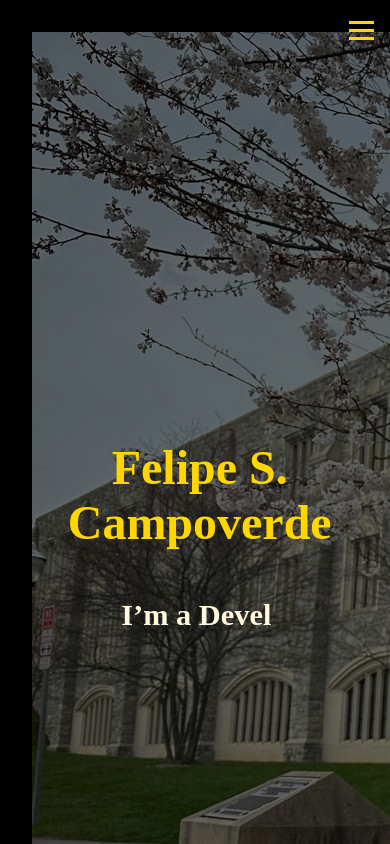
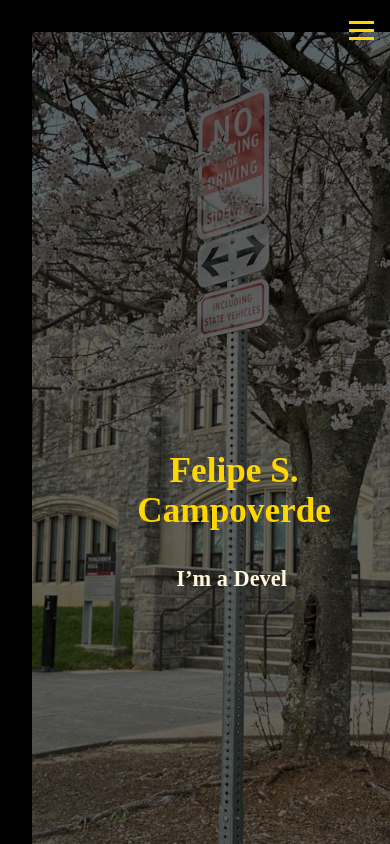
Before and after one commit to fcampoverdeg/MyPortfolio, a React (Create React App) app in the folder frontend/: page / in a window 390 px wide. Built offline with nearby package versions, Linux system fonts and the light colour scheme; no server answers; a web font is replaced by a local one.

Commit message:
fixing merges

```diff
--- a/frontend/src/components/Home.css
+++ b/frontend/src/components/Home.css
@@ -2,12 +2,13 @@
 
 .home-container {
   height: 100vh;
-  width: 100%;
+  width: 100vw;
   background-image: url("../images/cover.jpg"); /* update path if needed */
   background-size: cover 100%;
   background-position: cover;
   background-repeat: no-repeat;
   position: relative;
+
   display: flex;
   align-items: center;
   justify-content: center;
@@ -49,6 +50,15 @@
   font-size: 1.9rem;
   margin-top: 0rem;;
   font-family: 'Playfair Display', cursive;
+
+
+  /* NEW: prevent layout shift */
+  min-height: 2.2em;          /* Reserve space for 1-2 lines */
+  width: 100%;
+  max-width: 80vw;            /* Prevent overflow on mobile */
+  white-space: nowrap;        /* Prevent wrapping during typing */
+  overflow: hidden;           /* Hide overflow text */
+  text-overflow: ellipsis;    /* Optional: add ... if overflowing */
 }
 
 .blinking-cursor {
@@ -59,3 +69,26 @@
   0%, 100% { opacity: 1; }
   50% { opacity: 0; }
 }
+
+/* ========== Phone Preview ========== */
+/* Tweak home-content positioning on smaller screens */
+@media screen and (max-width: 768px) {
+
+  .home-container {
+    background-size: cover;
+    background-position: center;
+  }
+
+  .home-content {
+    width: cover;
+    font-size: 90%;
+  }
+
+  .home-title {
+    font-size: 2.2rem;
+  }
+
+  .home-subtitle {
+    font-size: 1.4rem;
+  }
+}
--- a/frontend/src/components/Navbar.css
+++ b/frontend/src/components/Navbar.css
@@ -21,24 +21,6 @@
   flex-direction: column;
   align-items: center;
   justify-content: center;
-}
-
-/* Sidebar hidden on mobile unless active */
-@media screen and (max-width: 768px) {
-  .profile {
-    transform: translateX(-100%);
-  }
-
-  .profile.active {
-    transform: translateX(0);
-  }
-}
-
-/* Full nav on desktop */
-@media screen and (min-width: 769px) {
-  .profile {
-    transform: translateX(0);
-  }
 }
 
 /* ======== Profile Picture ======== */
@@ -214,7 +196,7 @@
   transition: all 0.4s ease-in-out;
 }
 
-/* ========== Animation When Active ========== */
+/* ========== Phone Preview ========== */
 .mobile-nav-toggle.is-active .bar:nth-child(1) {
   transform: translateY(8px) rotate(45deg);
 }
@@ -225,6 +207,32 @@
 
 .mobile-nav-toggle.is-active .bar:nth-child(3) {
   transform: translateY(-8px) rotate(-45deg);
+}
+
+/* Sidebar hidden on mobile unless active */
+@media screen and (max-width: 768px) {
+  .profile {
+    transform: translateX(-100%);
+  }
+
+  .profile.active {
+    transform: translateX(0);
+    width: 150px;
+  }
+}
+
+/* Full nav on desktop */
+@media screen and (min-width: 769px) {
+  .profile {
+    transform: translateX(0);
+  }
+}
+
+@media screen and (max-width: 769px) {
+.profile-image {
+  width: 110px;
+  height: 110px;
+  border-radius: 50%;}
 }
 
 /* Show hamburger only on small screens */
@@ -240,3 +248,10 @@
     padding-left: 250px;
   }
 }
+
+@media screen and (max-width: 768px) {
+  .nav-menu {
+    padding: 0;
+    margin: 0;
+  }
+}
```
